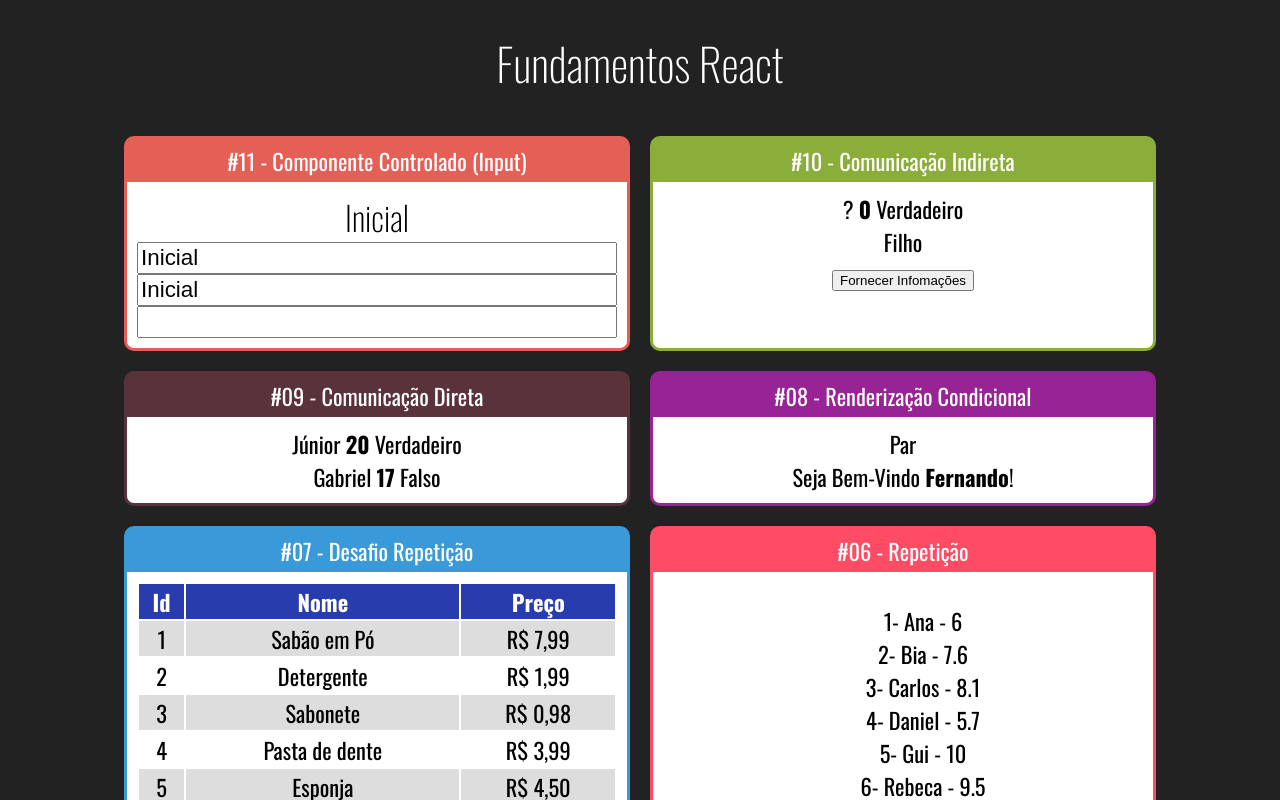
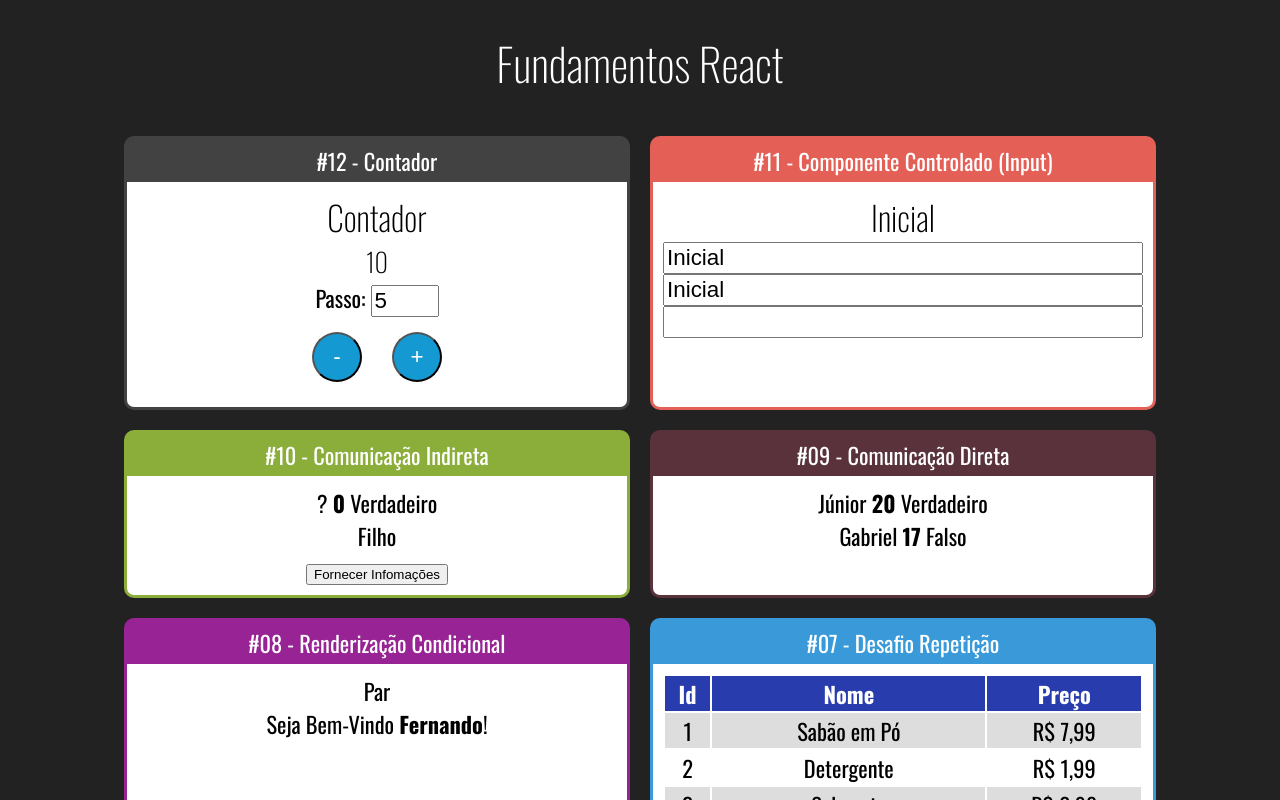
Before and after one commit to Gui-Angelo-Silva/Curso-React, a React (Create React App) app: page / in a window 1280 px wide. Shown: the top 800 px of the page. Built offline with nearby package versions, Linux system fonts and the light colour scheme.

Commit message:
Aula 38 - Curso React

```diff
--- a/src/App.jsx
+++ b/src/App.jsx
@@ -3,6 +3,7 @@
 
 import Card from './components/layout/Card';
 
+import Contador from './components/contador/Contador';
 import Input from './components/formulario/Input';
 import IndiretaPai from './components/comunicacao/IndiretaPai';
 import DiretaPai from './components/comunicacao/DiretaPai';
@@ -22,6 +23,11 @@
         <h1>Fundamentos React</h1>
 
         <div className='Cards'>
+            <Card
+                titulo='#12 - Contador' color='#424242'>
+                <Contador numeroInicial={10}></Contador>
+            </Card>
+
             <Card
                 titulo='#11 - Componente Controlado (Input)' color='#E45F56'>
                 <Input></Input>
--- /dev/null
+++ b/src/components/contador/Contador.css
@@ -0,0 +1,14 @@
+.Contador input {
+    font-size: 1.4rem;
+    width: 60px;
+}
+
+.Contador button {
+    margin: 15px;
+    height: 50px;
+    width: 50px;
+    border-radius: 50%;
+    background-color: #1499D3;
+    color: #fff;
+    font-size: 1.4rem;
+}
--- /dev/null
+++ b/src/components/contador/Contador.jsx
@@ -0,0 +1,49 @@
+import './Contador.css'
+import React, { Component } from 'react'
+
+class Contador extends Component {
+
+    state = {
+        numero: this.props.numeroInicial || 0,
+        passo: this.props.passoInicial || 5
+    }
+
+    inc = () => {
+        this.setState({
+            numero: this.state.numero + this.state.passo
+        })
+    }
+
+    dec = () => {
+        this.setState({
+            numero: this.state.numero - this.state.passo
+        })
+    }
+
+    setPasso = (evento) => {
+        this.setState({
+            passo: +evento.target.value
+        })
+    }
+
+    render() {
+        return (
+            <div className='Contador'>
+                <h2>Contador</h2>
+                <h3>{ this.state.numero }</h3>
+                <div>
+                    <label htmlFor="passoInput">Passo: </label>
+                    <input
+                        id="passoInput"
+                        type="number"
+                        value={ this.state.passo }
+                        onChange={ this.setPasso }/>
+                </div>
+                <button onClick={ this.dec }>-</button>
+                <button onClick={ this.inc }>+</button>
+            </div>
+        )
+    }
+}
+
+export default Contador
```
